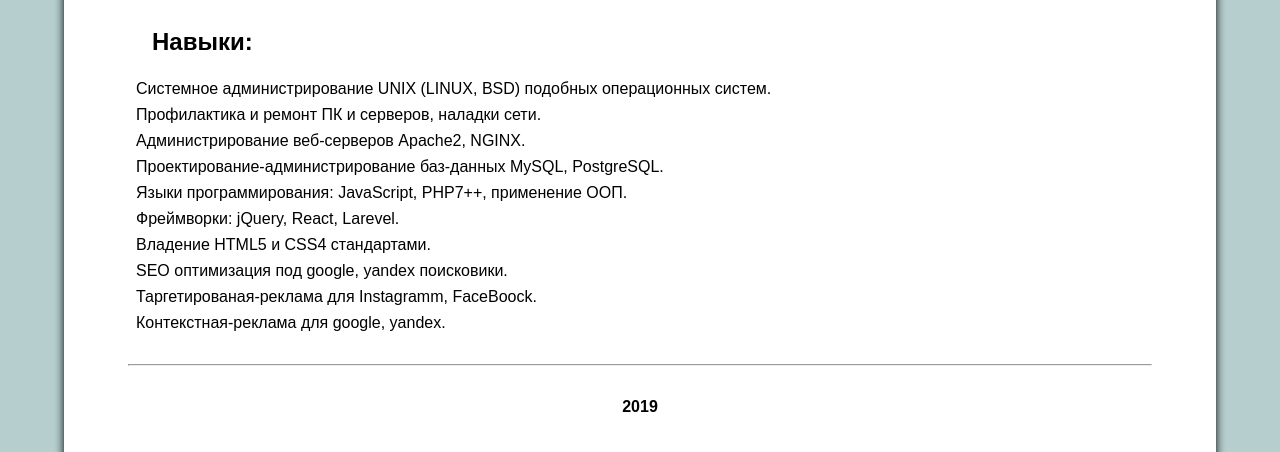
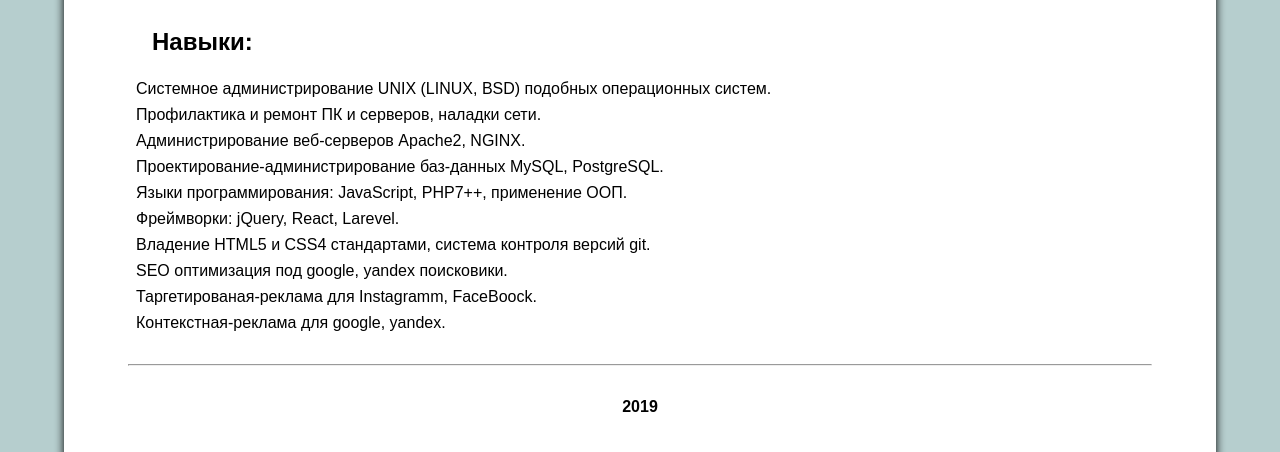
Before and after one commit to webnetkz/resume, a PHP site: page / in a window 1280 px wide. Shown: the part 818-1270 px from the top of the page. Run offline with PHP 8.4, Linux system fonts and the light colour scheme.

Commit message:
new line

```diff
--- a/index.php
+++ b/index.php
@@ -46,7 +46,7 @@
             <p>Проектирование-администрирование баз-данных MySQL, PostgreSQL.</p>
             <p>Языки программирования: JavaScript, PHP7++, применение ООП.</p>
             <p>Фреймворки: jQuery, React, Larevel.</p>
-            <p>Владение HTML5 и CSS4 стандартами.</p>
+            <p>Владение HTML5 и CSS4 стандартами, система контроля версий git.</p>
             <p>SEO оптимизация под google, yandex поисковики.</p>
             <p>Таргетированая-реклама для Instagramm, FaceBoock.</p>
             <p>Контекстная-реклама для google, yandex.</p>
```
